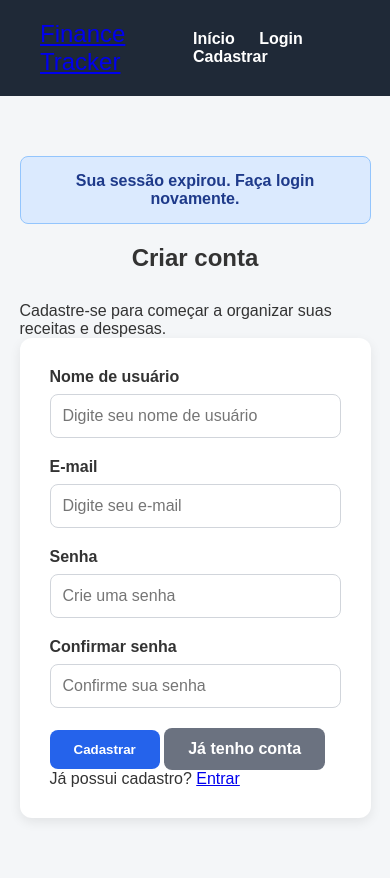
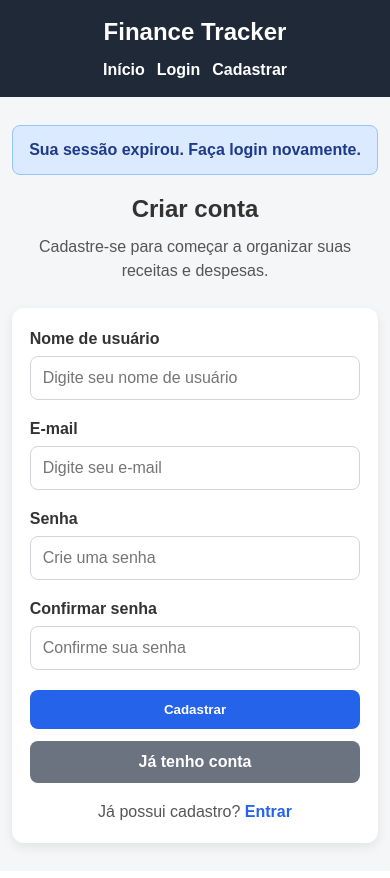
Before and after one commit to Eduardo-S-Balbino/personal-finance-tracker, a Flask app: page /register/ in a window 390 px wide. After the commit the page ends 854 px from the top, so only its background shows below. Run offline with Flask 3, Linux system fonts and the light colour scheme; the visitor is signed in with stand-in values (Sample User, id 1).

Commit message:
Ajusta responsividade dos graficos no mobile

```diff
--- a/static/style.css
+++ b/static/style.css
@@ -21,6 +21,9 @@ body {
 
 .logo {
     font-size: 24px;
+    color: white;
+    text-decoration: none;
+    font-weight: bold;
 }
 
 .nav-links a {
@@ -38,6 +41,10 @@ body {
     width: 90%;
     max-width: 1000px;
     margin: 60px auto;
+}
+
+.flash-container {
+    margin-bottom: 20px;
 }
 
 .flash-message {
@@ -87,6 +117,7 @@ body {
     font-weight: bold;
     border: none;
     cursor: pointer;
+    text-align: center;
 }
 
 .btn:hover {
@@ -108,7 +139,14 @@ body {
 
 .form-section h1 {
     text-align: center;
-    margin-bottom: 30px;
+    margin-bottom: 12px;
+}
+
+.section-description {
+    text-align: center;
+    color: #555;
+    margin-bottom: 25px;
+    line-height: 1.5;
 }
 
 .form-card {
@@ -143,9 +181,36 @@ body {
     font-family: Arial, sans-serif;
 }
 
+.form-actions {
+    display: flex;
+    gap: 12px;
+    flex-wrap: wrap;
+    align-items: center;
+}
+
+.form-actions .btn {
+    flex: 1;
+}
+
+.form-footer-text {
+    margin-top: 20px;
+    text-align: center;
+    color: #555;
+}
+
+.form-footer-text a {
+    color: #2563eb;
+    font-weight: bold;
+    text-decoration: none;
+}
+
+.form-footer-text a:hover {
+    text-decoration: underline;
+}
+
 .transactions-section h1 {
     text-align: center;
-    margin-bottom: 30px;
+    margin-bottom: 12px;
 }
 
 .table-container {
@@ -645,3 +683,167 @@ body {
     color: #991b1b;
     background-color: #fee2e2;
 }
+
+@media (max-width: 900px) {
+    .charts-grid {
+        grid-template-columns: 1fr;
+    }
+
+    .chart-container {
+        height: 300px;
+        max-width: 100%;
+    }
+}
+
+@media (max-width: 768px) {
+    .navbar {
+        padding: 18px 20px;
+        flex-direction: column;
+        gap: 15px;
+    }
+
+    .nav-links {
+        display: flex;
+        justify-content: center;
+        flex-wrap: wrap;
+        gap: 12px;
+    }
+
+    .nav-links a {
+        margin-left: 0;
+    }
+
+    .container {
+        width: 92%;
+        margin: 35px auto;
+    }
+
+    .hero {
+        padding: 35px 22px;
+    }
+
+    .hero h1 {
+        font-size: 32px;
+    }
+
+    .hero p {
+        font-size: 16px;
+    }
+
+    .dashboard-header h1 {
+        font-size: 34px;
+    }
+
+    .dashboard-header p {
+        font-size: 16px;
+    }
+
+    .summary-cards {
+        grid-template-columns: 1fr;
+    }
+
+    .filter-form {
+        align-items: stretch;
+    }
+
+    .filter-group {
+        width: 100%;
+    }
+
+    .filter-buttons {
+        width: 100%;
+    }
+
+    .filter-buttons .btn {
+        flex: 1;
+    }
+
+    .chart-box {
+        padding: 22px 18px;
+    }
+
+    .chart-container {
+        height: 260px;
+    }
+
+    .goal-header {
+        flex-direction: column;
+        align-items: flex-start;
+        gap: 10px;
+    }
+
+    .actions-cell {
+        flex-direction: column;
+        align-items: flex-start;
+    }
+}
+
+@media (max-width: 480px) {
+    .container {
+        width: 94%;
+        margin: 28px auto;
+    }
+
+    .hero {
+        padding: 30px 18px;
+    }
+
+    .hero h1 {
+        font-size: 28px;
+    }
+
+    .form-card,
+    .filter-section,
+    .goal-box,
+    .insight-box,
+    .alert-box,
+    .chart-box,
+    .summary-card,
+    .feature-card,
+    .empty-state {
+        padding: 22px 18px;
+    }
+
+    .form-actions {
+        flex-direction: column;
+    }
+
+    .form-actions .btn {
+        width: 100%;
+    }
+
+    .dashboard-header h1 {
+        font-size: 30px;
+    }
+
+    .summary-card p {
+        font-size: 22px;
+    }
+
+    .chart-box h2 {
+        font-size: 24px;
+        margin-bottom: 14px;
+    }
+
+    .chart-container {
+        height: 235px;
+    }
+
+    .dashboard-actions .btn {
+        width: 100%;
+    }
+
+    .goal-buttons {
+        width: 100%;
+    }
+
+    .goal-btn {
+        flex: 1;
+    }
+
+    .transactions-table th,
+    .transactions-table td {
+        padding: 12px;
+        font-size: 14px;
+    }
+}
```
Also changed, not shown: other parts of static/style.css (+70 -74 lines), templates/dashboard.html (+19 -2 lines).
